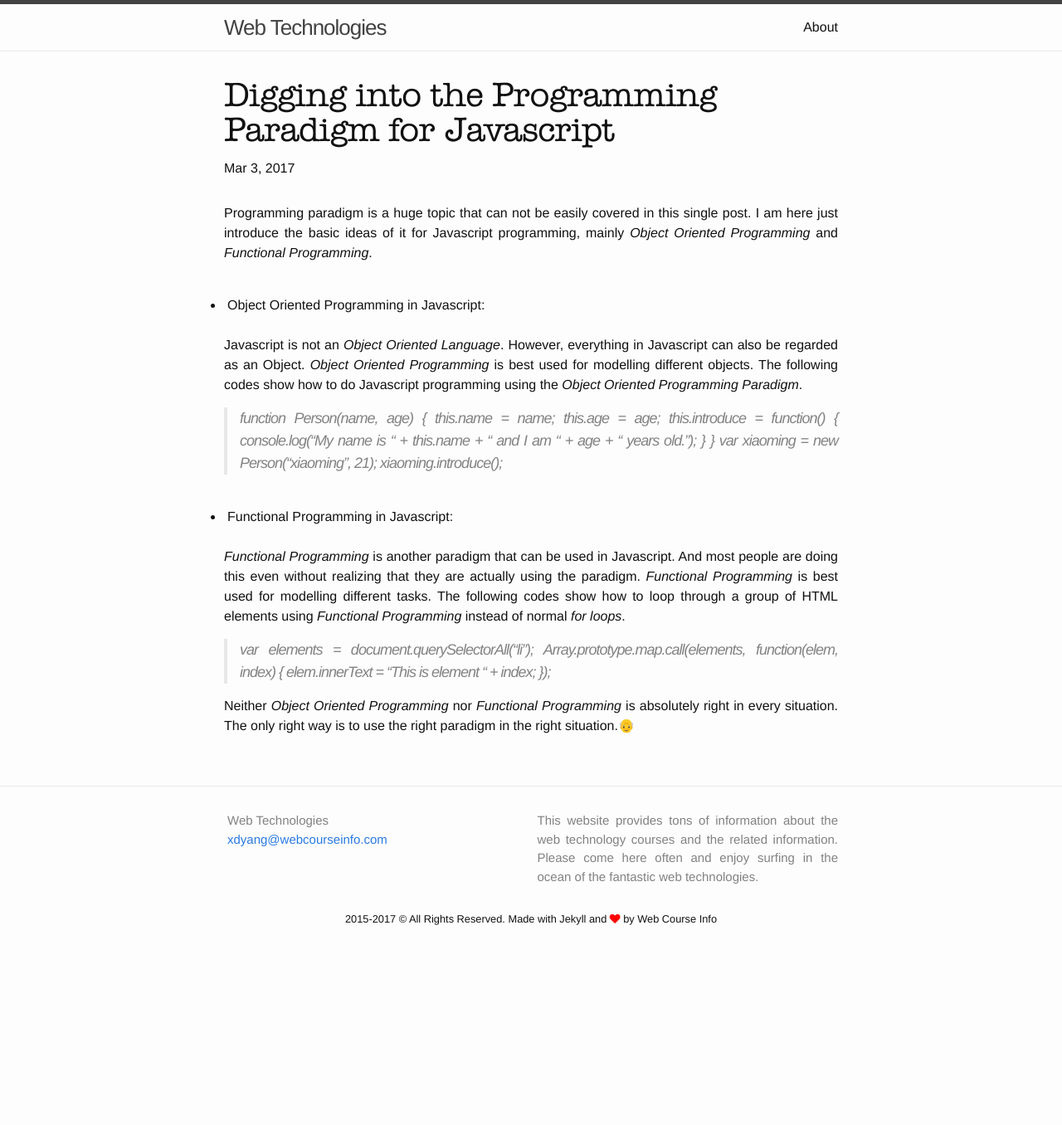
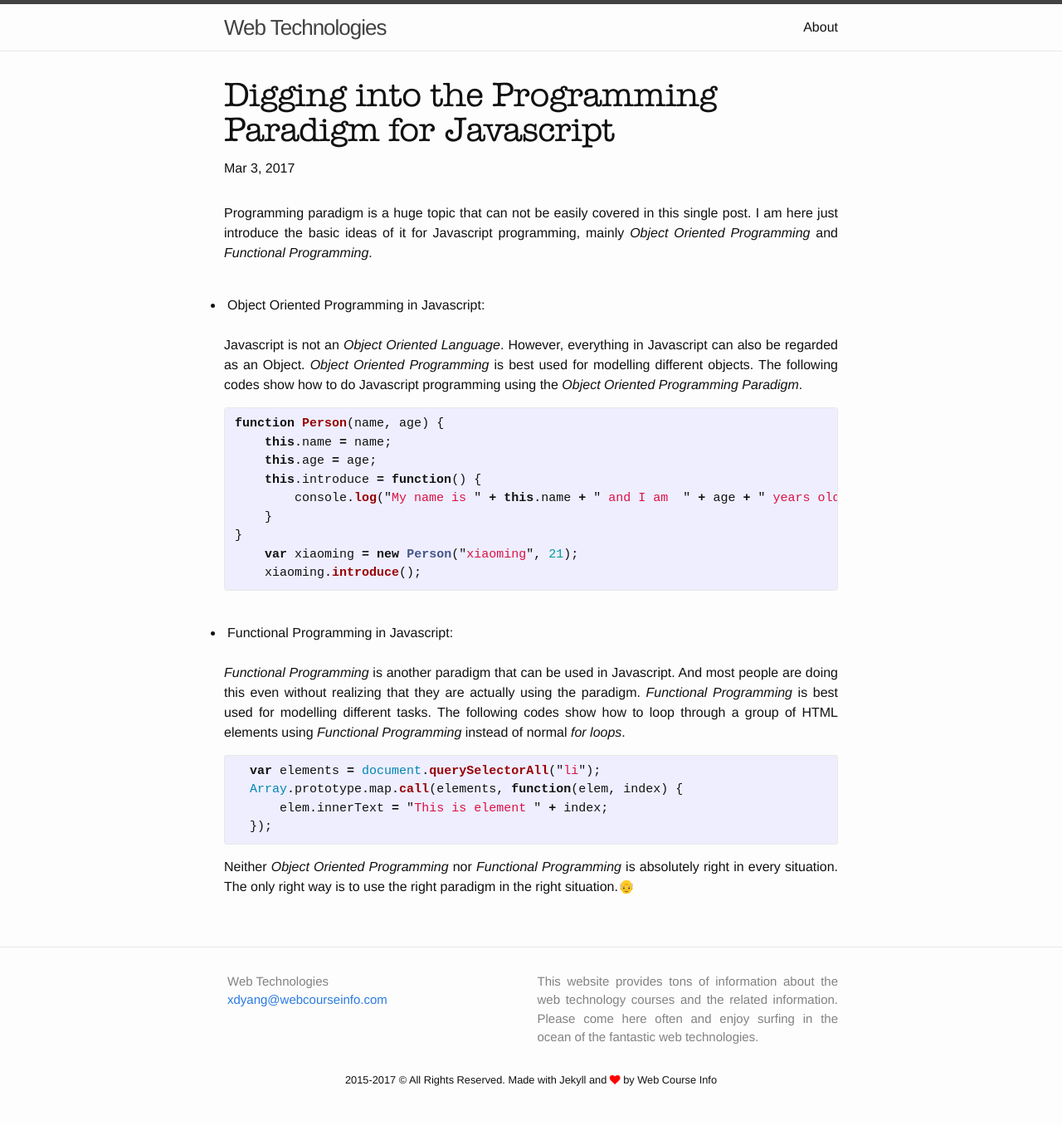
Before and after one commit to eepgxxy/eepgxxy.github.io, a Jekyll site: the page built from _posts/blog/2017-03-03-programming-paradigm.markdown, in a window 1280 px wide. Shown: the whole page at 83% size. Built offline with Jekyll 4.4.1, drawn with Linux system fonts in a browser that asks for light colours; emoji names are drawn with the system emoji font; comment, search, counter and statistics services are not loaded; before the commit the page ends 1162 px from its top, so only the background shows below that.

Commit message:
changed code highlights

```diff
--- a/_posts/blog/2017-03-03-programming-paradigm.markdown
+++ b/_posts/blog/2017-03-03-programming-paradigm.markdown
@@ -10,23 +10,27 @@ Programming paradigm is a huge topic that can not be easily covered in this sing
 
 Javascript is not an *Object Oriented Language*. However, everything in Javascript can also be regarded as an Object. *Object Oriented Programming* is best used for modelling different objects. The following codes show how to do Javascript programming using the *Object Oriented Programming Paradigm*.
 
->function Person(name, age) {
->    this.name = name;
->    this.age = age;
->    this.introduce = function() {
->        console.log("My name is " + this.name + " and I am  " + age + " years old.");
->    }
->}
->    var xiaoming = new Person("xiaoming", 21);
->    xiaoming.introduce();
+{% highlight javascript %}
+function Person(name, age) {
+    this.name = name;
+    this.age = age;
+    this.introduce = function() {
+        console.log("My name is " + this.name + " and I am  " + age + " years old.");
+    }
+}
+    var xiaoming = new Person("xiaoming", 21);
+    xiaoming.introduce();
+{% endhighlight %}
 
 * Functional Programming in Javascript:
 
 *Functional Programming* is another paradigm that can be used in Javascript. And most people are doing this even without realizing that they are actually using the paradigm. *Functional Programming* is best used for modelling different tasks. The following codes show how to loop through a group of HTML elements using *Functional Programming* instead of normal *for loops*.
 
-> var elements = document.querySelectorAll("li");
->   Array.prototype.map.call(elements, function(elem, index) {
->      elem.innerText = "This is element " + index;
->  });
+{% highlight javascript %}
+  var elements = document.querySelectorAll("li");
+  Array.prototype.map.call(elements, function(elem, index) {
+      elem.innerText = "This is element " + index;
+  });
+{% endhighlight %}
 
 Neither *Object Oriented Programming* nor *Functional Programming* is absolutely right in every situation. The only right way is to use the right paradigm in the right situation.:older_man:
```
